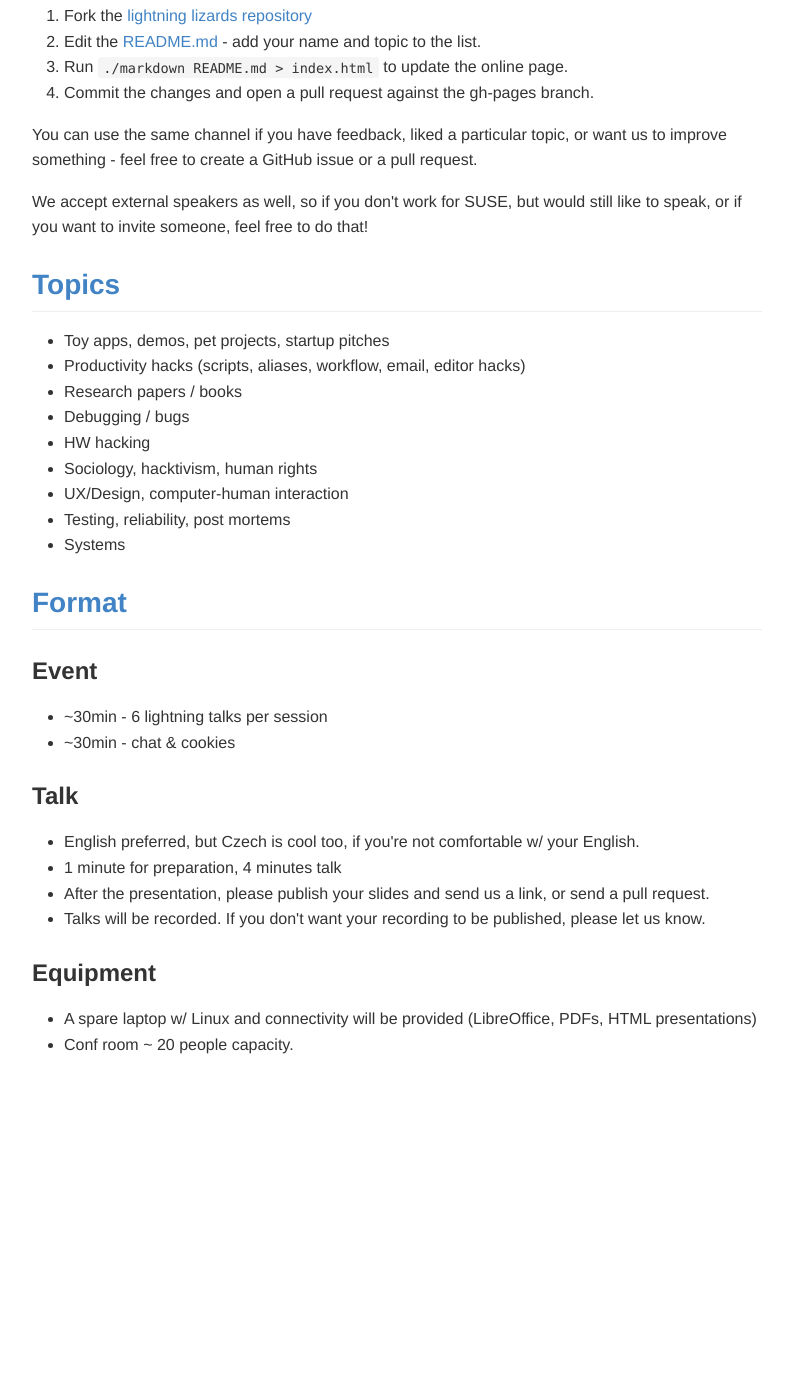
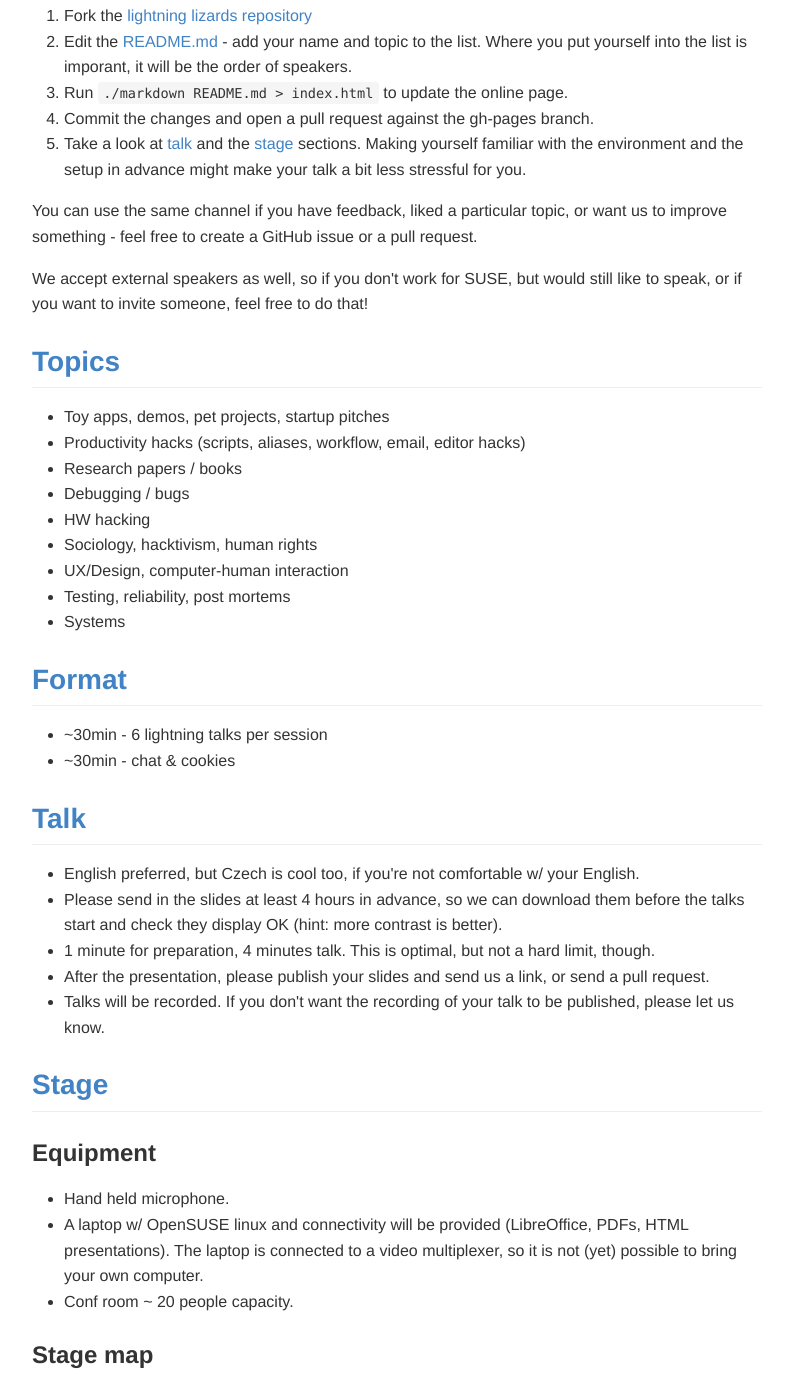
Before and after one commit to Plnt/lightning-lizards, a plain HTML site: page index.html in a window 1280 px wide. Shown: the part 971-2347 px from the top of the page, without its empty margins (243-1036 px from the left). Before the commit the page ends 2058 px from the top, so only its background shows below. Drawn offline with Linux system fonts and the light colour scheme.

Commit message:
Add ideas/notes recorded in personal fixme

```diff
--- a/index.html
+++ b/index.html
@@ -40,9 +40,14 @@ minute time box</a> makes this a good opportunity to participate even for newcom
 
 <ol>
 <li>Fork the <a href="https://github.com/bkutil/lightning-lizards">lightning lizards repository</a></li>
-<li>Edit the <a href="https://github.com/bkutil/lightning-lizards/blob/gh-pages/README.md">README.md</a> - add your name and topic to the list.</li>
+<li>Edit the <a href="https://github.com/bkutil/lightning-lizards/blob/gh-pages/README.md">README.md</a> -
+ add your name and topic to the list. Where you put yourself into the list is imporant,
+ it will be the order of speakers.</li>
 <li>Run <code>./markdown README.md &gt; index.html</code> to update the online page.</li>
 <li>Commit the changes and open a pull request against the gh-pages branch.</li>
+<li>Take a look at <a href="#talk">talk</a> and the <a href="#stage">stage</a>
+ sections. Making yourself familiar with the environment and the setup in advance
+ might make your talk a bit less stressful for you.</li>
 </ol>
 
 <p>You can use the same channel if you have feedback, liked a particular topic, or
@@ -68,25 +73,36 @@ still like to speak, or if you want to invite someone, feel free to do that!</p>
 
 <h2><a name="format">Format</a></h2>
 
-<h3>Event</h3>
-
 <ul>
 <li>~30min - 6 lightning talks per session</li>
 <li>~30min - chat &amp; cookies</li>
 </ul>
 
-<h3>Talk</h3>
+<h2><a name="talk">Talk</a></h2>
 
 <ul>
 <li>English preferred, but Czech is cool too, if you're not comfortable w/ your English.</li>
-<li>1 minute for preparation, 4 minutes talk</li>
+<li>Please send in the slides at least 4 hours in advance, so we can download
+them before the talks start and check they display OK (hint: more contrast is
+better).</li>
+<li>1 minute for preparation, 4 minutes talk. This is optimal, but not a hard limit, though.</li>
 <li>After the presentation, please publish your slides and send us a link, or send a pull request.</li>
-<li>Talks will be recorded. If you don't want your recording to be published, please let us know.</li>
+<li>Talks will be recorded. If you don't want the recording of your talk to be
+published, please let us know.</li>
 </ul>
+
+<h2><a name="stage">Stage</a></h2>
 
 <h3>Equipment</h3>
 
 <ul>
-<li>A spare laptop w/ Linux and connectivity will be provided (LibreOffice, PDFs, HTML presentations)</li>
+<li>Hand held microphone.</li>
+<li>A laptop w/ OpenSUSE linux and connectivity will be provided (LibreOffice, PDFs, HTML presentations).
+The laptop is connected to a video multiplexer, so it is not (yet) possible
+to bring your own computer.</li>
 <li>Conf room ~ 20 people capacity.</li>
 </ul>
+
+<h3>Stage map</h3>
+
+<p><img src="./images/stage_map.png" alt="Orange conf room stage map" title="" /></p>
```
Also changed, not shown: 1 other file.
